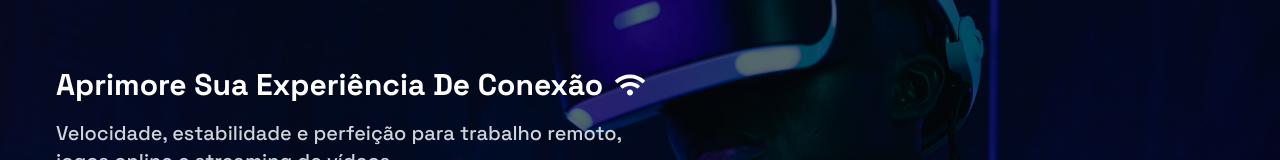
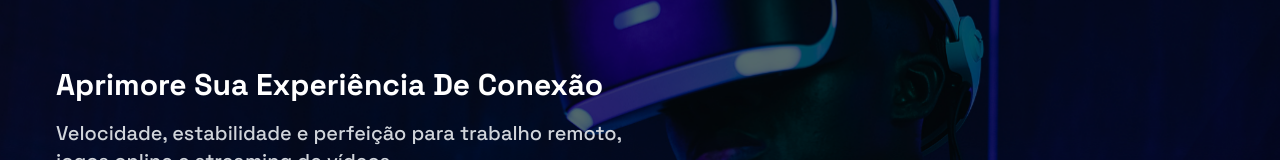
Before and after one commit to PabloSantos-CG/projeto_dabliunet, a Next.js app in the folder my-app/: page / in a window 1280 px wide. Shown: the part 211-371 px from the top of the page. Built offline with nearby package versions, Linux system fonts and the light colour scheme.

Commit message:
style: remove span

```diff
--- a/my-app/src/components/Banner.tsx
+++ b/my-app/src/components/Banner.tsx
@@ -1,4 +1,3 @@
-import { FaWifi } from "react-icons/fa";
 import { Space_Grotesk } from "next/font/google";
 
 const spaceGrotesk = Space_Grotesk({
@@ -20,9 +19,6 @@ export default function Banner() {
           className={`${spaceGrotesk.className} flex items-center gap-x-3 font-bold text-3xl capitalize`}
         >
           Aprimore sua experiência de conexão
-          <span>
-            <FaWifi />
-          </span>
         </h1>
         <p
           className={`${spaceGrotesk.className} max-w-xl font-medium text-xl text-gray-300`}
```
